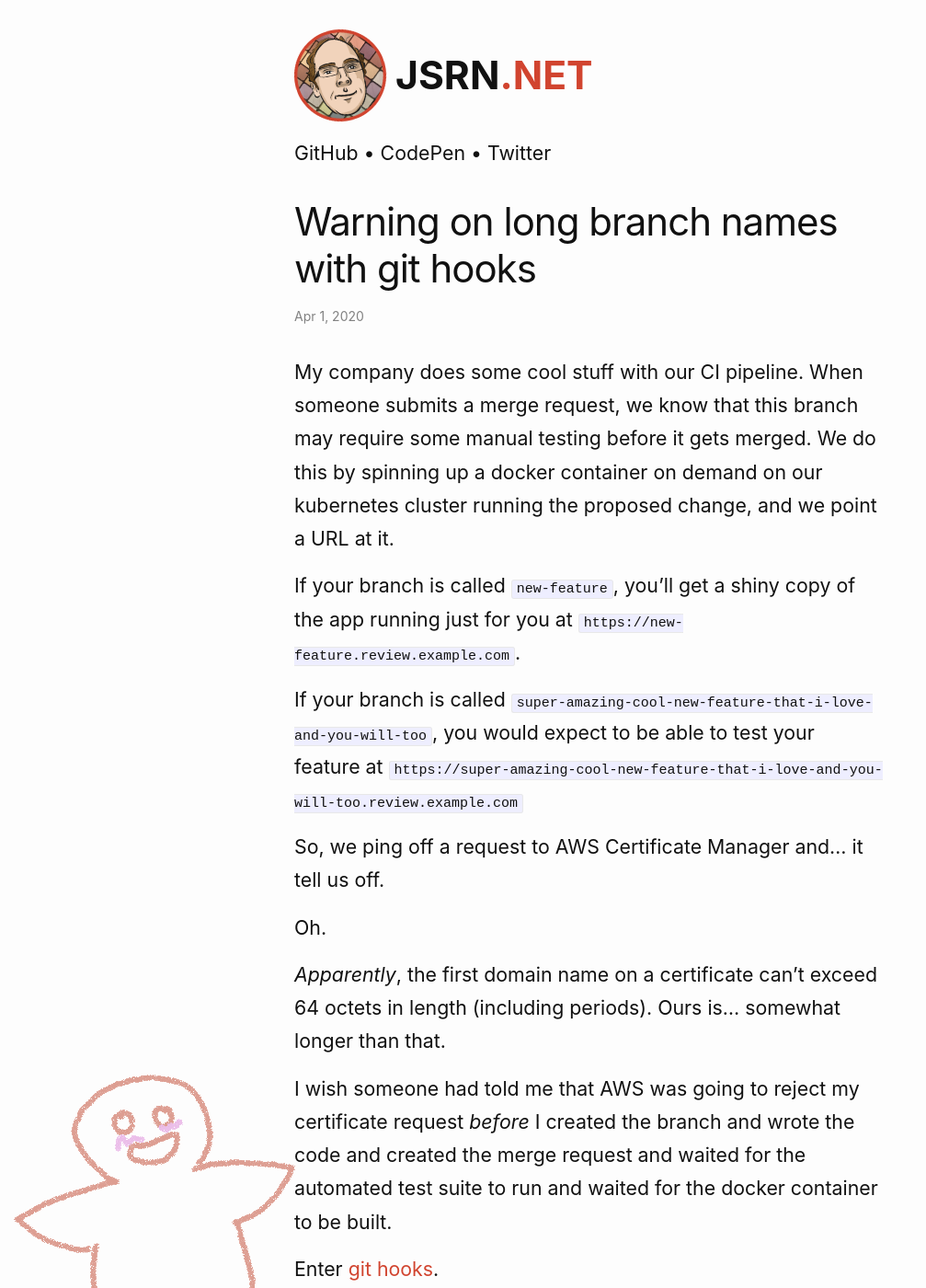
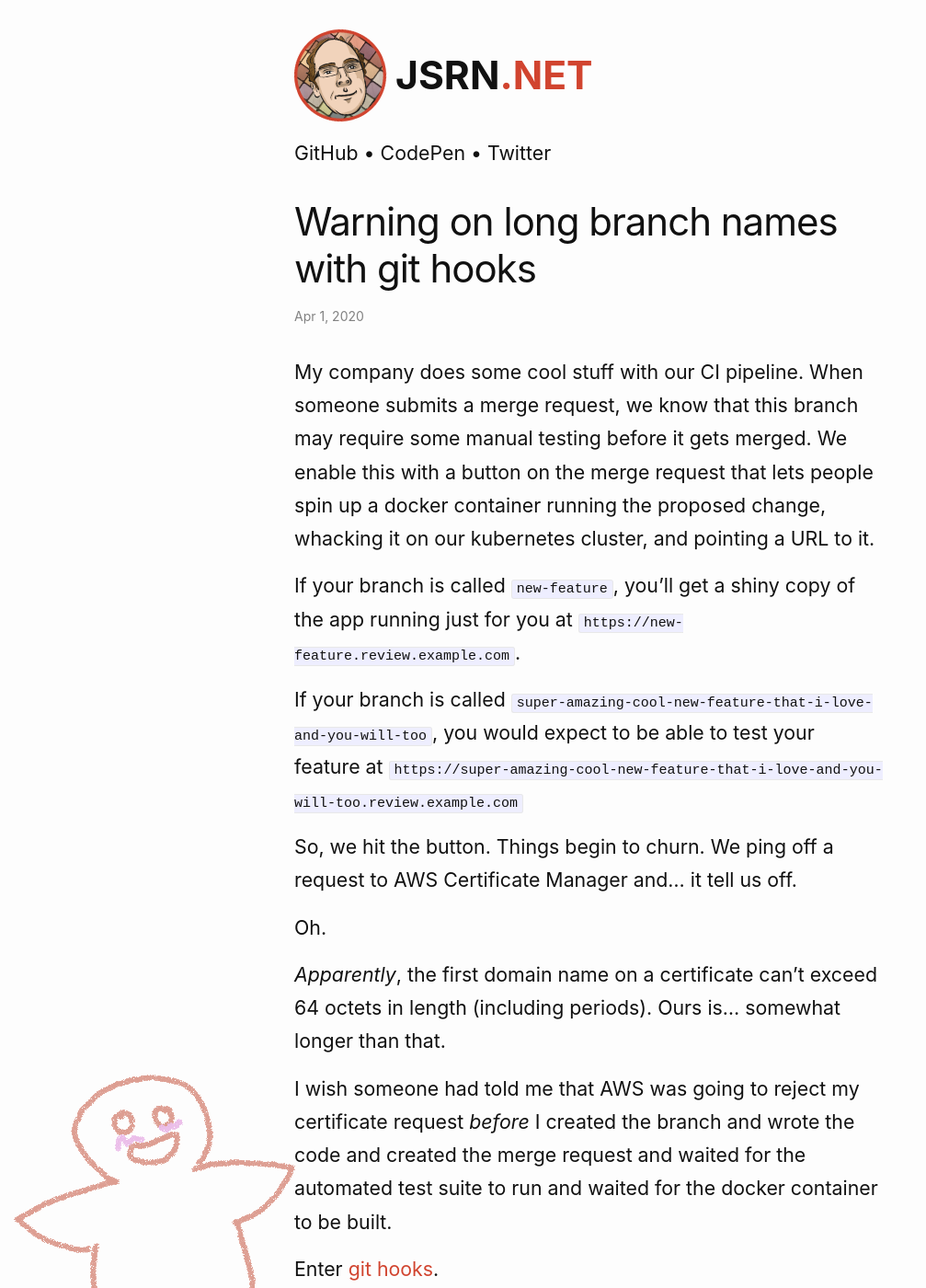
Before and after one commit to jsrn/jsrn.github.io, a Jekyll site: the page built from _posts/2020-04-01-warning-on-long-branch-names-with-git-hooks.md, in a window 1280 px wide and 1400 px high. Shown: the whole window at 92% size, without its empty margins (0-1007 px from the left). Built offline with Jekyll 4.4.1, drawn with Linux system fonts in a browser that asks for light colours.

Commit message:
Updated latest post

```diff
--- a/_posts/2020-04-01-warning-on-long-branch-names-with-git-hooks.md
+++ b/_posts/2020-04-01-warning-on-long-branch-names-with-git-hooks.md
@@ -6,13 +6,13 @@ category: programming
 tags: [git]
 ---
 
-My company does some cool stuff with our CI pipeline. When someone submits a merge request, we know that this branch may require some manual testing before it gets merged. We do this by spinning up a docker container on demand on our kubernetes cluster running the proposed change, and we point a URL at it.
+My company does some cool stuff with our CI pipeline. When someone submits a merge request, we know that this branch may require some manual testing before it gets merged. We enable this with a button on the merge request that lets people spin up a docker container running the proposed change, whacking it on our kubernetes cluster, and pointing a URL to it.
 
 If your branch is called `new-feature`, you'll get a shiny copy of the app running just for you at `https://new-feature.review.example.com`.
 
 If your branch is called `super-amazing-cool-new-feature-that-i-love-and-you-will-too`, you would expect to be able to test your feature at `https://super-amazing-cool-new-feature-that-i-love-and-you-will-too.review.example.com`
 
-So, we ping off a request to AWS Certificate Manager and... it tell us off.
+So, we hit the button. Things begin to churn. We ping off a request to AWS Certificate Manager and... it tell us off.
 
 Oh.
 
```
